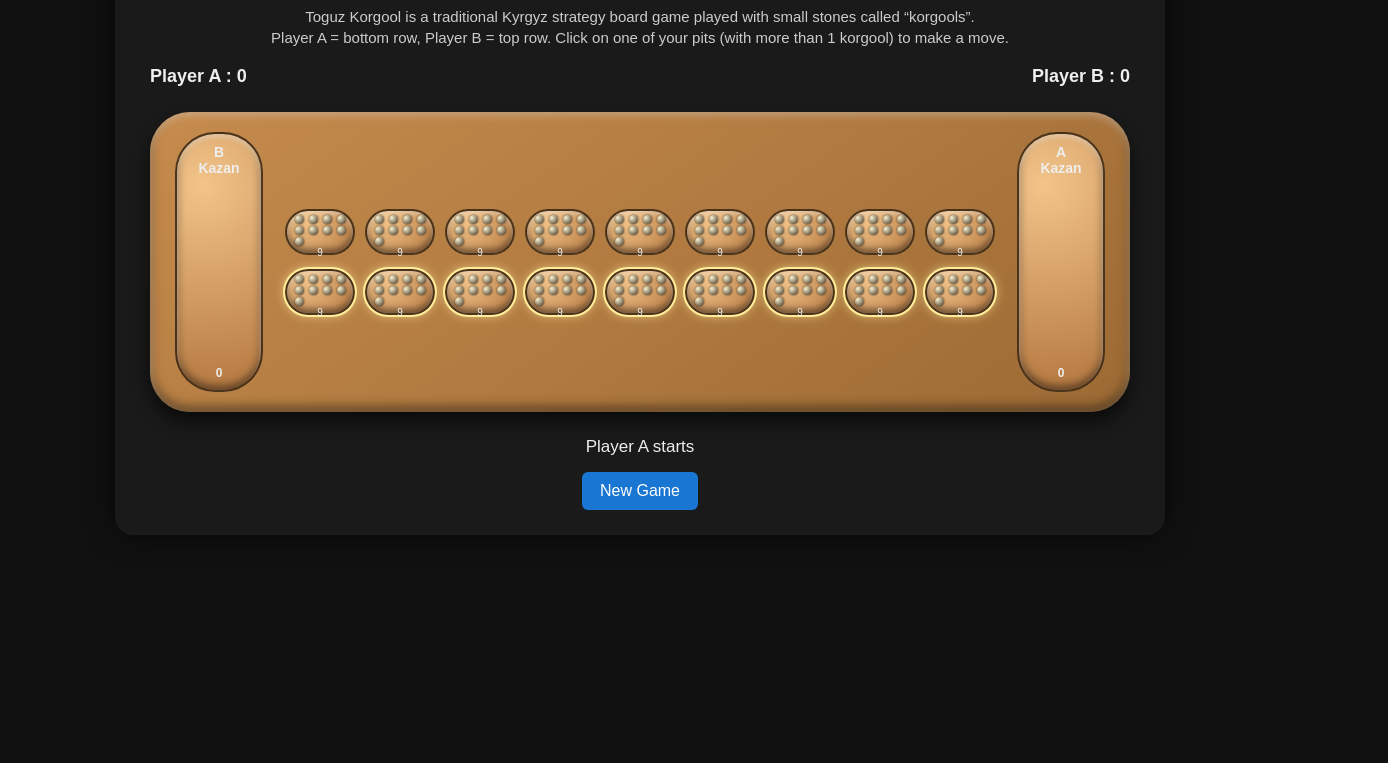
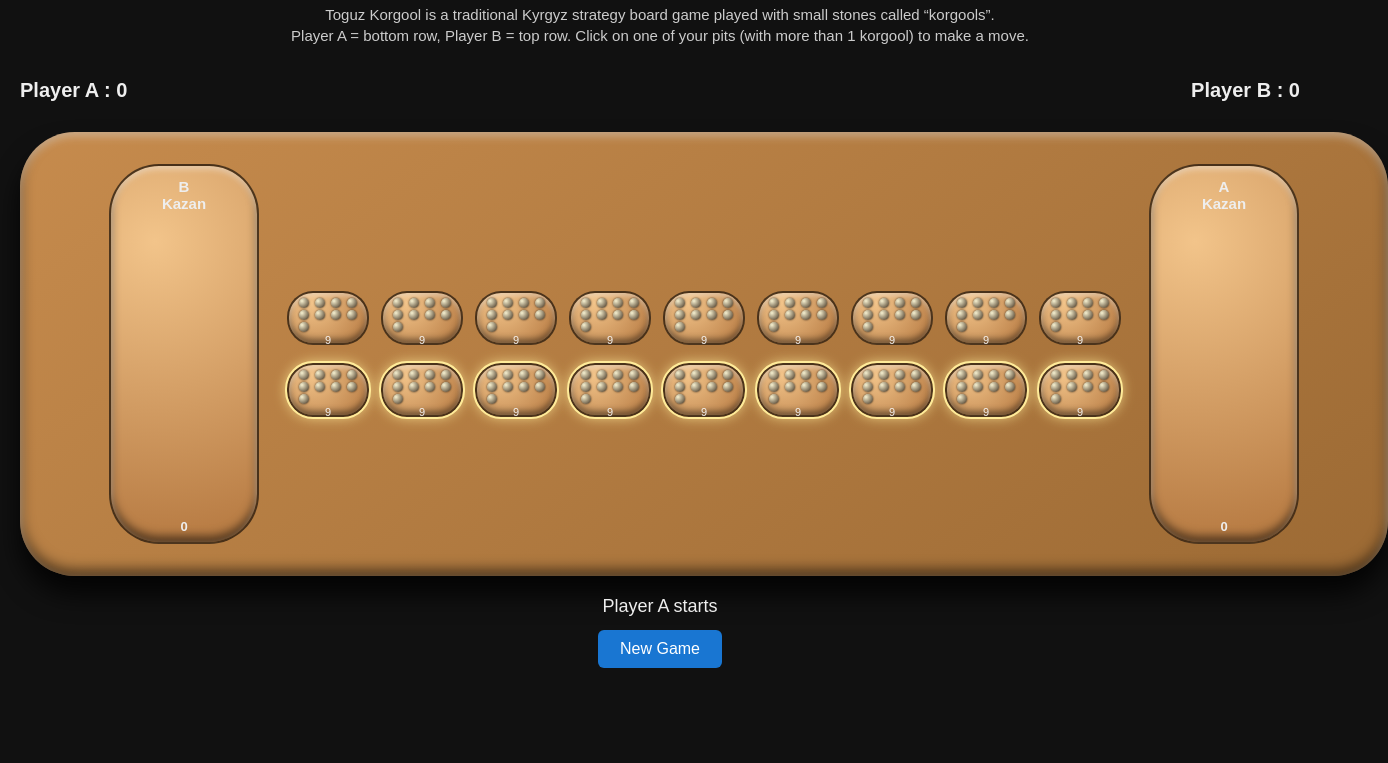
Before and after one commit to zadran-s-auca-2022/ToguzKorgoolProject, a plain HTML site: page index.html in a window 1280 px wide. Shown: the part 107-870 px from the top of the page, 1388 px wide, since content can reach past the window. Before the commit the page ends 800 px from the top, so only its background shows below. Drawn offline with Linux system fonts and the light colour scheme.

Commit message:
Make board larger and improve layout

```diff
--- a/style.css
+++ b/style.css
@@ -6,25 +6,22 @@ body {
     font-family: Arial, sans-serif;
     background: #111;
     color: #eee;
-    display: flex;
-    justify-content: center;
-    align-items: flex-start;
-    min-height: 100vh;
 }
 
 .container {
-    margin-top: 30px;
-    padding: 25px 35px;
-    background: #1a1a1a;
-    border-radius: 18px;
-    box-shadow: 0 0 30px rgba(0,0,0,0.7);
-    text-align: center;
-    width: 980px;
+    min-height: 100vh;
+    width: 100%;
+    max-width: 1400px;      /* big central area */
+    margin: 0 auto;
+    padding: 30px 20px 40px;
+    display: flex;
+    flex-direction: column;
+    align-items: center;
 }
 
 h1 {
     margin-top: 0;
-    font-size: 32px;
+    font-size: 36px;
     letter-spacing: 1px;
 }
 
@@ -33,62 +30,64 @@ h1 {
     font-size: 15px;
     color: #ccc;
     line-height: 1.4;
+    text-align: center;
 }
-
 
 /* ----------- SCORE SECTION ----------- */
 
 .scores {
+    width: 100%;
+    max-width: 1300px;
     display: flex;
     justify-content: space-between;
-    margin-bottom: 18px;
+    margin-bottom: 10px;
+    font-size: 20px;
 }
 
 .score {
-    font-size: 18px;
     font-weight: bold;
 }
 
-
-/* ----------- BOARD LAYOUT (WOOD STYLE) ----------- */
+/* ----------- BOARD LAYOUT (BIG WOOD BOARD) ----------- */
 
 .board {
+    width: 100%;
+    max-width: 1300px;             /* almost whole screen */
+    margin: 20px auto 0;
+    padding: 32px 44px;
+    border-radius: 55px;
+    background: linear-gradient(145deg, #c68b4d, #9c6a34);
+    box-shadow:
+        inset 0 4px 10px rgba(255,255,255,0.4),
+        inset 0 -6px 14px rgba(0,0,0,0.6),
+        0 18px 26px rgba(0,0,0,0.8);
+
     display: flex;
     align-items: center;
     justify-content: center;
-    margin: 25px 0;
-    gap: 22px;
-
-    padding: 20px 25px;
-    border-radius: 40px;
-    background: linear-gradient(145deg, #c68b4d, #9c6a34);
-    box-shadow:
-        inset 0 3px 8px rgba(255,255,255,0.35),
-        inset 0 -5px 12px rgba(0,0,0,0.5),
-        0 10px 18px rgba(0,0,0,0.6);
+    gap: 28px;
 }
 
-/* middle pits area */
 .pits-area {
     display: flex;
     flex-direction: column;
-    gap: 14px;
+    gap: 18px;
 }
 
 /* ----------- PIT ROWS ----------- */
 
 .row {
     display: grid;
-    grid-template-columns: repeat(9, 70px);
-    gap: 10px;
+    grid-template-columns: repeat(9, 82px); /* wider pits */
+    gap: 12px;
 }
 
 /* ----------- PITS (OVAL WOODEN CELLS) ----------- */
 
 .pit {
-    width: 70px;
-    height: 46px;
-    border-radius: 24px;
+    width: 82px;
+    height: 54px;
+    border-radius: 26px;
     border: 2px solid rgba(60,40,20,0.9);
 
     background: radial-gradient(circle at 30% 20%, #f2c48a, #b4773f);
@@ -104,7 +103,7 @@ h1 {
     cursor: pointer;
     user-select: none;
     transition: 0.15s ease-in-out;
-    padding: 4px 6px 3px 6px;
+    padding: 5px 8px 3px 8px;
     box-sizing: border-box;
 }
 
@@ -113,7 +112,7 @@ h1 {
     box-shadow:
         inset 0 3px 5px rgba(255,255,255,0.4),
         inset 0 -4px 6px rgba(0,0,0,0.45),
-        0 0 8px rgba(255,255,255,0.4);
+        0 0 10px rgba(255,255,255,0.4);
 }
 
 .active-player {
@@ -121,10 +120,10 @@ h1 {
     box-shadow:
         inset 0 3px 5px rgba(255,255,255,0.4),
         inset 0 -4px 6px rgba(0,0,0,0.45),
-        0 0 12px rgba(255,235,153,0.8);
+        0 0 14px rgba(255,235,153,0.9);
 }
 
-/* container for stones inside pits */
+/* stones inside pits */
 .stones-container {
     display: grid;
     grid-template-columns: repeat(4, minmax(0, 1fr));
@@ -135,86 +134,83 @@ h1 {
     justify-items: center;
 }
 
-/* single stone in pit */
 .stone {
-    width: 9px;
-    height: 9px;
+    width: 10px;
+    height: 10px;
     border-radius: 50%;
     background: radial-gradient(circle at 30% 30%, #f7f1d0, #3b2a19);
     box-shadow: 0 0 2px rgba(0,0,0,0.8);
 }
 
-/* small text showing total stones in pit */
 .stone-count {
-    font-size: 10px;
+    font-size: 11px;
     opacity: 0.9;
-    margin-top: 1px;
+    margin-top: 2px;
 }
-
 
 /* ----------- STORES / KAZANS ----------- */
 
 .store {
-    width: 100px;
-    height: 260px;
-    border-radius: 40px;
+    width: 150px;             /* wider */
+    height: 380px;            /* taller so stones fit */
+    border-radius: 50px;
     border: 2px solid rgba(60,40,20,0.9);
 
     background: radial-gradient(circle at 30% 20%, #f2c48a, #b4773f);
     box-shadow:
-        inset 0 3px 5px rgba(255,255,255,0.4),
-        inset 0 -4px 8px rgba(0,0,0,0.5);
+        inset 0 3px 6px rgba(255,255,255,0.45),
+        inset 0 -6px 10px rgba(0,0,0,0.55);
 
     display: flex;
     flex-direction: column;
     align-items: center;
-    padding: 10px 8px;
+    padding: 12px 10px 8px;
     box-sizing: border-box;
 }
 
 .store-label {
-    font-size: 14px;
+    font-size: 15px;
     font-weight: bold;
     text-align: center;
-    margin-bottom: 6px;
+    margin-bottom: 8px;
 }
 
-/* stones inside store */
+/* stones inside kazans: more columns so height is smaller */
 .store-stones {
     flex: 1;
     display: grid;
-    grid-template-columns: repeat(4, minmax(0, 1fr));
-    gap: 3px;
+    grid-template-columns: repeat(7, minmax(0, 1fr)); /* 7 columns */
+    gap: 2px;
     width: 100%;
     align-content: flex-start;
     justify-items: center;
 }
 
-/* reuse stone style, but slightly bigger looks nicer */
+/* slightly smaller stones inside stores */
 .store-stones .stone {
     width: 8px;
     height: 8px;
 }
 
-/* number at bottom of store */
 .store-count {
     margin-top: 4px;
-    font-size: 12px;
+    font-size: 13px;
     font-weight: bold;
 }
-
 
 /* ----------- STATUS + BUTTONS ----------- */
 
 .status {
-    margin: 15px 0;
-    font-size: 17px;
-    min-height: 20px;
+    margin-top: 20px;
+    font-size: 18px;
+    min-height: 22px;
+    text-align: center;
 }
 
 /* BUTTONS */
 .btn {
-    padding: 10px 18px;
+    margin-top: 12px;
+    padding: 10px 22px;
     font-size: 16px;
     background: #1976d2;
     color: white;
@@ -237,6 +233,6 @@ h1 {
     box-shadow:
         inset 0 3px 5px rgba(255,255,255,0.5),
         inset 0 -4px 6px rgba(0,0,0,0.45),
-        0 0 16px rgba(255, 255, 255, 0.9);
+        0 0 18px rgba(255, 255, 255, 0.9);
     transform: scale(1.05);
 }
```
